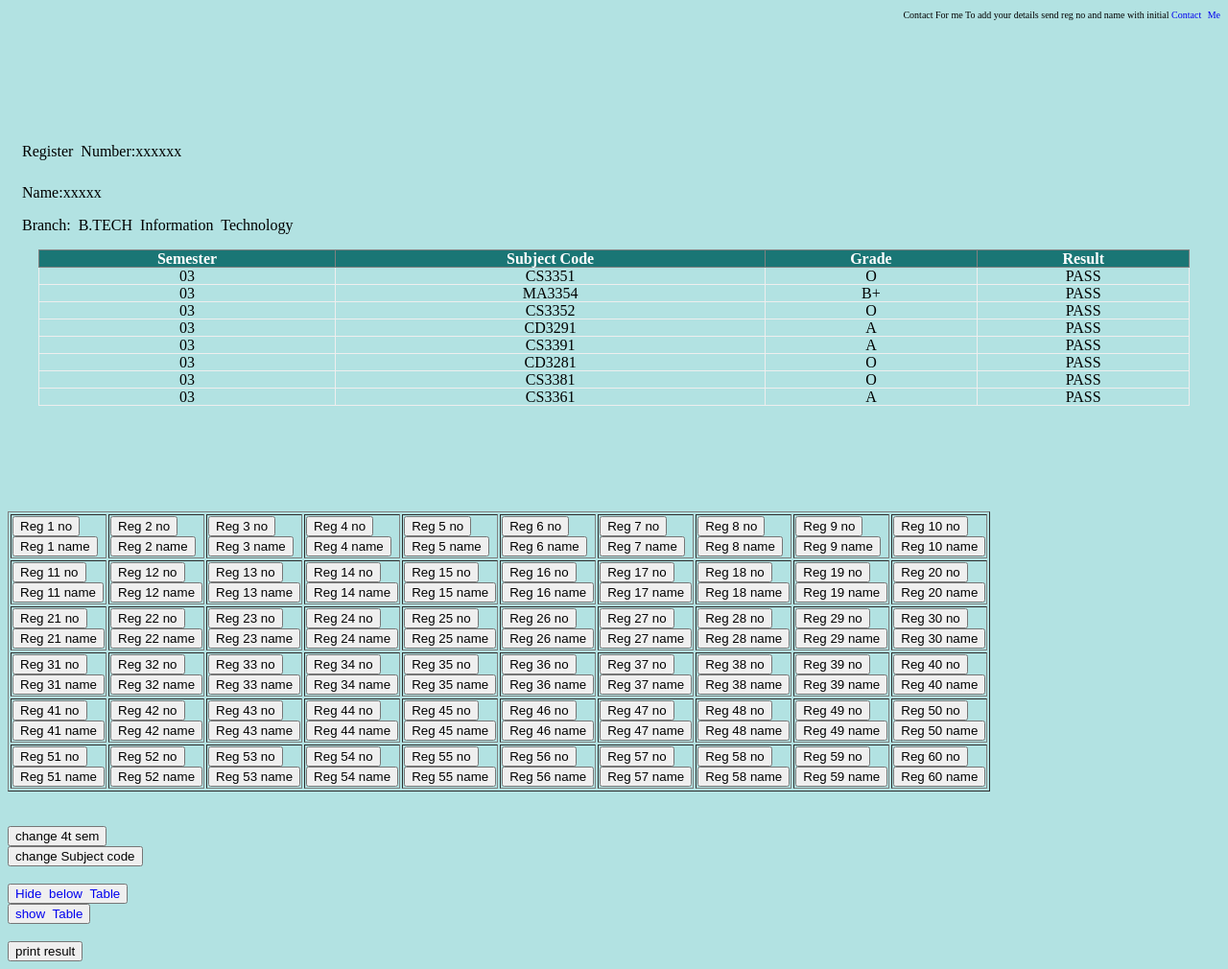
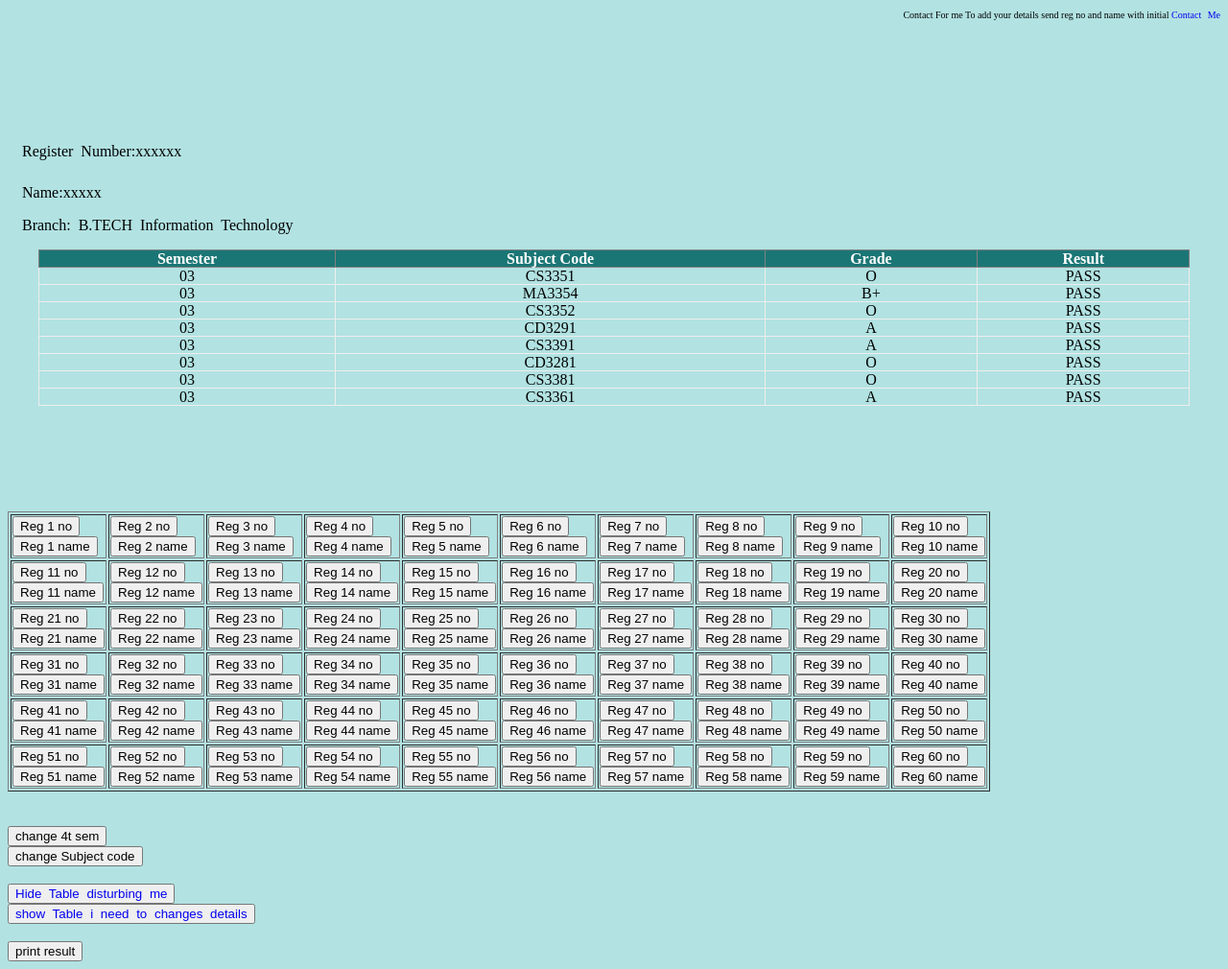
Before and after one commit to Aravind419/annauniversity, a plain HTML site: page anna.html in a window 1280 px wide. Shown: the whole page at 96% size. Drawn offline with Linux system fonts and the light colour scheme.

Commit message:
Update anna.html

```diff
--- a/anna.html
+++ b/anna.html
@@ -552,14 +552,18 @@
 </div><br>
 <div class="hidebutton">
 <button type="hide"
-onclick="document.getElementById('hi').style.display='none'"><a href="#">Hide below Table</a></button><br>
+onclick="document.getElementById('hi').style.display='none'"><a href="#">Hide Table disturbing me</a></button><br>
 <button type="hide"
-onclick="document.getElementById('hi').style.display='block'"><a href="#">show Table</a></button>
+onclick="document.getElementById('hi').style.display='block'"><a href="#">show Table i need to changes details</a></button>
 </div>
 <br>
 
   <button
   onclick="window.print()">print result</button>
+     <script>
+    window.alert('Student Names Not added still working on that');
+  </script>
+
 
 
 </body>
```
